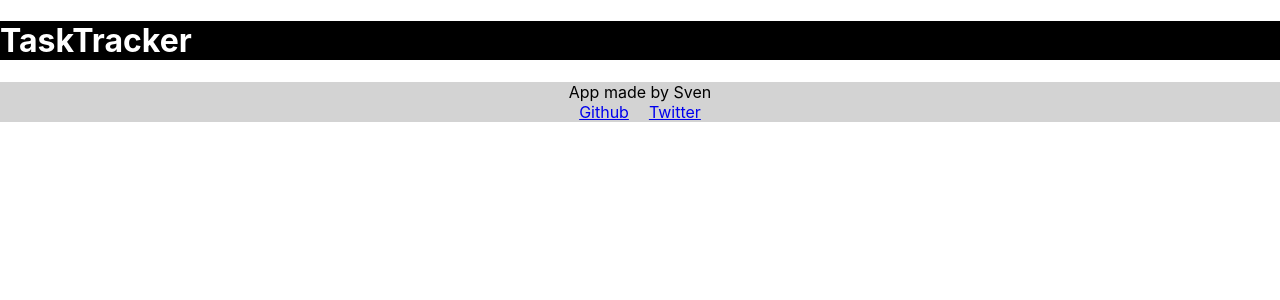
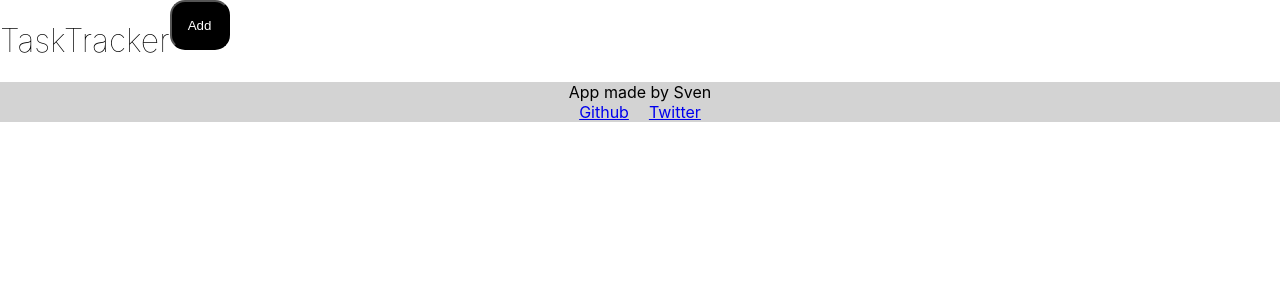
Before and after one commit to codingholt/task-tracker, a React (Create React App) app: page / in a window 1280 px wide. Shown: the top 300 px of the page. Built offline with nearby package versions, Linux system fonts and the light colour scheme.

Commit message:
added more components and a useless btn

```diff
--- a/src/App.css
+++ /dev/null
@@ -1,4 +0,0 @@
-root{
-    margin: 0;
-    height: 100%;
-}
--- a/src/App.js
+++ b/src/App.js
@@ -1,12 +1,15 @@
 import React from 'react';
 import Header from './components/Header';
 import Footer from './components/Footer';
+import Tasks from './components/Tasks';
 
 function App() {
   return (
     <div className="container">
       <Header/>
+
       <Footer/>
+
     </div>
   );
 }
--- /dev/null
+++ b/src/components/Button.js
@@ -0,0 +1,18 @@
+import PropTypes from 'prop-types'
+
+const Button = ({color, text}) => {
+  return (
+    <button style={{backgroundColor: color }}className="btn">{text}</button>
+  )
+}
+
+Button.defaultProps ={
+  color: 'steelblue'
+}
+
+Button.propTypes = {
+  text: PropTypes.string,
+  color: PropTypes.string,
+}
+
+export default Button
--- a/src/components/Header.js
+++ b/src/components/Header.js
@@ -1,12 +1,15 @@
 import React from 'react'
 import './header.css'
-
+import Button from './Button';
 const Header = () => {
   return (
     <header>
         <h1>TaskTracker</h1>
+        <Button color='black' text='Add'/>
     </header>
   );
 }
 
+
+
 export default Header
--- /dev/null
+++ b/src/components/Tasks.js
@@ -0,0 +1,10 @@
+import React from 'react'
+
+
+const Tasks = () => {
+  return (
+    <div>Tasks</div>
+  )
+}
+
+export default Tasks
--- a/src/components/header.css
+++ b/src/components/header.css
@@ -1,8 +1,17 @@
 header{
-    background-color: black;
     margin: 0;
+    display: flex;
 }
 
 h1{
+    color: black;
+    font-family: -apple-system, BlinkMacSystemFont, 'Segoe UI', Roboto, Oxygen, Ubuntu, Cantarell, 'Open Sans', 'Helvetica Neue', sans-serif;
+    font-weight: lighter;
+}
+
+button{
     color: white;
+    border-radius: 15px;
+    height: 50px;
+    width: 60px;
 }
```
Also changed, not shown: src/components/About.js (added, +9 -0 lines), src/components/AddTask.js (added, +7 -0 lines), src/components/Task.js (added, +9 -0 lines).
